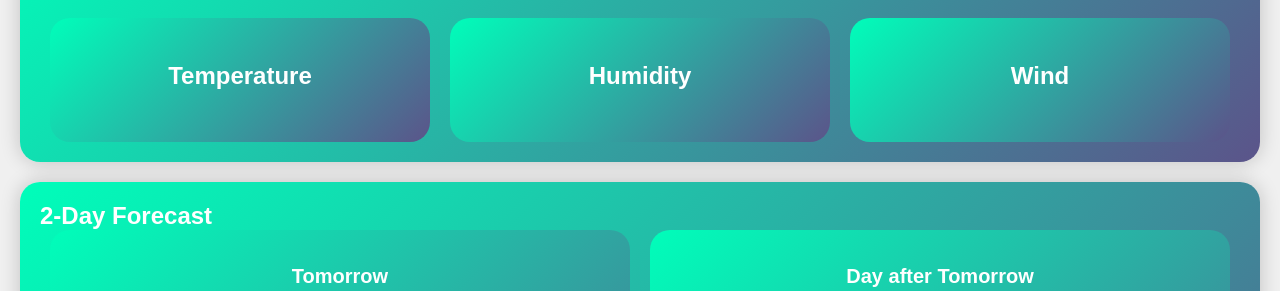
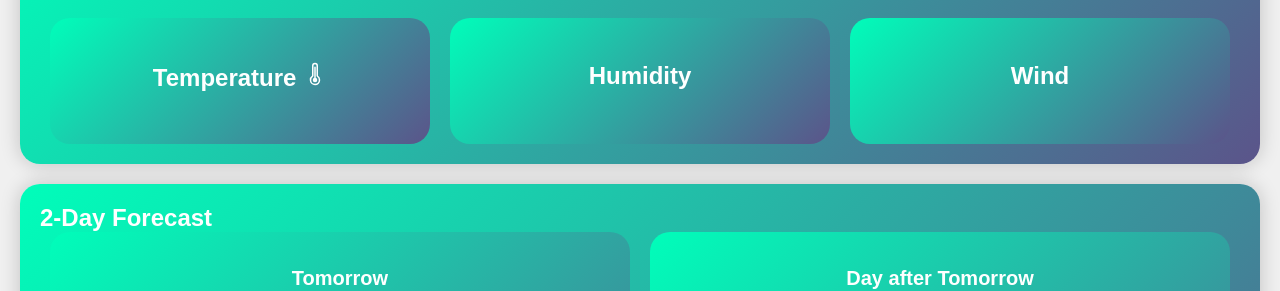
Before and after one commit to HirenKhatri7/weather-, a plain HTML site: page index.html in a window 1280 px wide. Shown: the part 243-534 px from the top of the page. Drawn offline with nearby package versions, Linux system fonts and the light colour scheme; no server answers.

Commit message:
Update index.html

```diff
--- a/index.html
+++ b/index.html
@@ -23,7 +23,8 @@
             </div>
             <div class="tiles">
                 <div class="tile temperature">
-                    <h3>Temperature</h3>
+                    <h3>Temperature
+<ion-icon name="thermometer-outline"></ion-icon></h3>
                     <p class="temp"></p>
                 </div>
                 <div class="tile humidity">
@@ -74,5 +75,8 @@
     </main>
     <script type="module" src="site.js">
     </script>
+<script type="module" src="https://unpkg.com/ionicons@7.1.0/dist/ionicons/ionicons.esm.js"></script>
+<script nomodule src="https://unpkg.com/ionicons@7.1.0/dist/ionicons/ionicons.js"></script>
+
 </body>
 </html>
```
